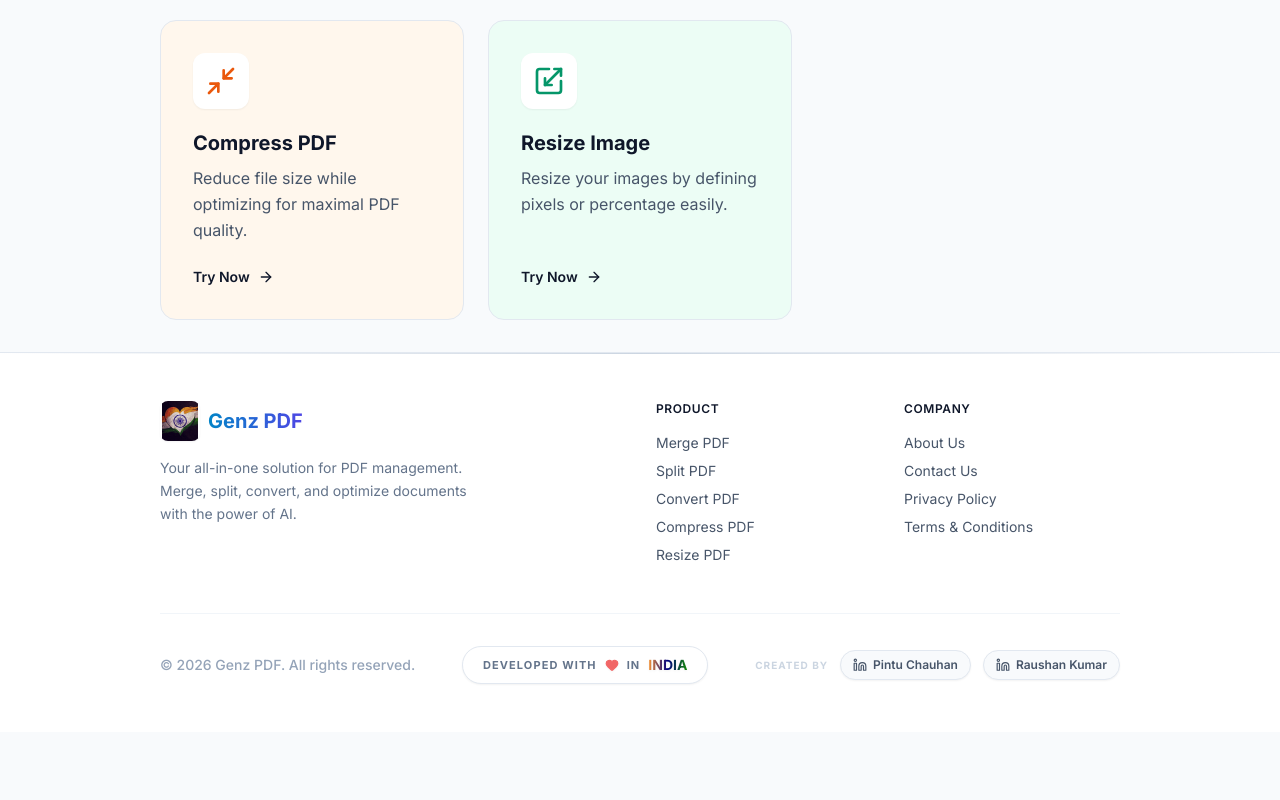
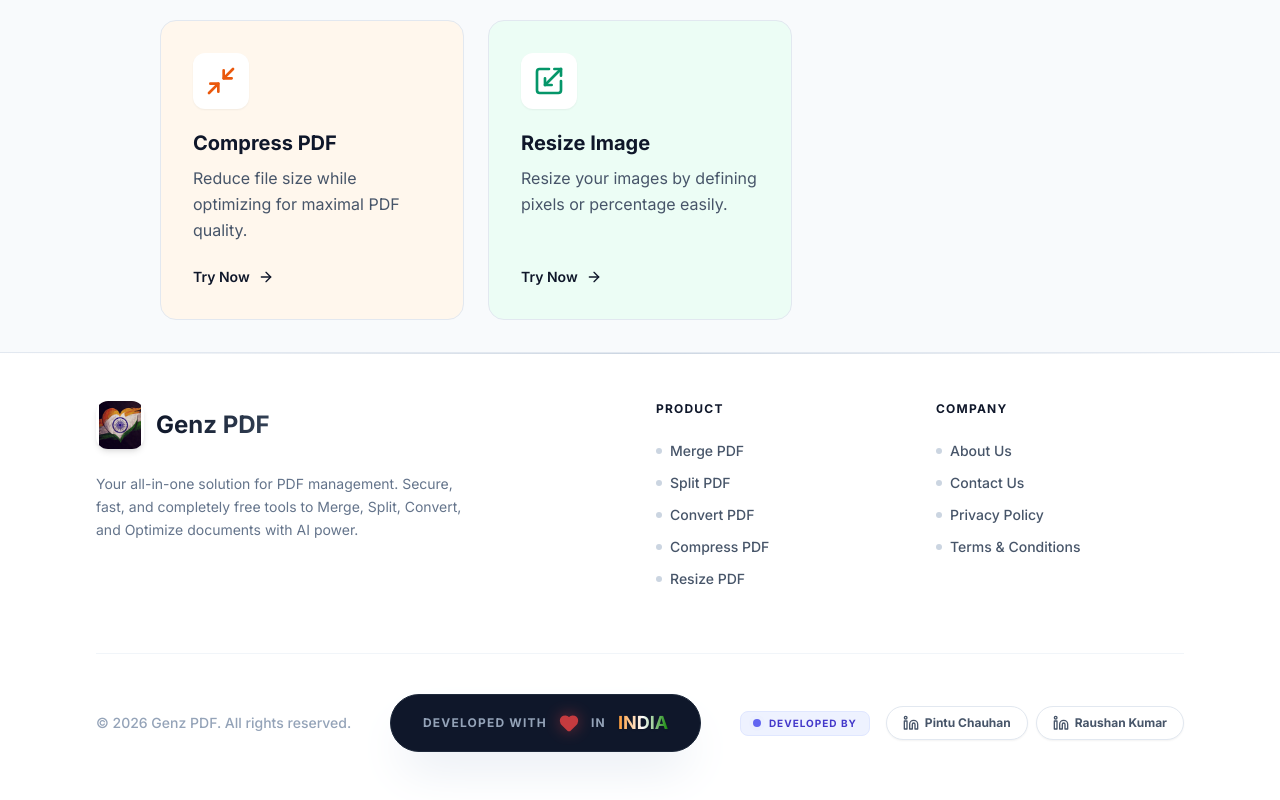
Before and after one commit to pintubhai440/pdf_tool, a React (Vite) app: page / in a window 1280 px wide. Shown: the part 609-1409 px from the top of the page. Before the commit the page ends 1341 px from the top, so only its background shows below. Built offline with nearby package versions, Linux system fonts and the light colour scheme.

Commit message:
Update Footer.tsx

```diff
--- a/components/Footer.tsx
+++ b/components/Footer.tsx
@@ -14,43 +14,44 @@
 
   return (
     <footer className="bg-white border-t border-slate-200 mt-auto relative overflow-hidden">
-      {/* Optional: Top decorative gradient line */}
+      {/* Decorative top gradient line */}
       <div className="absolute top-0 left-0 w-full h-[1px] bg-gradient-to-r from-transparent via-slate-300 to-transparent"></div>
 
-      <div className="max-w-5xl mx-auto px-4 sm:px-6 lg:px-8 py-12">
-        <div className="grid grid-cols-1 md:grid-cols-4 gap-8 mb-12">
+      <div className="max-w-6xl mx-auto px-4 sm:px-6 lg:px-8 py-12">
+        <div className="grid grid-cols-1 md:grid-cols-4 gap-8 mb-16">
 
           {/* Brand Column */}
           <div className="col-span-1 md:col-span-2">
             <button
               onClick={() => handleNav('home')}
-              className="flex items-center gap-2 mb-4 hover:opacity-80 transition-opacity text-left group"
+              className="flex items-center gap-3 mb-6 hover:opacity-80 transition-opacity text-left group"
             >
               {/* Custom Logo Image */}
               <img
                 src="/logo.png"
                 alt="Genz PDF Logo"
-                className="w-10 h-10 object-contain rounded-lg shadow-sm group-hover:scale-105 transition-transform duration-300"
+                className="w-12 h-12 object-contain rounded-xl shadow-md group-hover:scale-105 transition-transform duration-300 bg-white"
               />
-              <span className="text-xl font-bold bg-clip-text text-transparent bg-gradient-to-r from-primary-600 to-indigo-600">
+              <span className="text-2xl font-black bg-clip-text text-transparent bg-gradient-to-r from-slate-900 to-slate-700">
                 Genz PDF
               </span>
             </button>
-            <p className="text-slate-500 text-sm leading-relaxed max-w-xs">
-              Your all-in-one solution for PDF management. Merge, split, convert, and optimize documents with the power of AI.
+            <p className="text-slate-500 text-sm leading-relaxed max-w-sm">
+              Your all-in-one solution for PDF management. Secure, fast, and completely free tools to Merge, Split, Convert, and Optimize documents with AI power.
             </p>
           </div>
 
           {/* Product Links */}
           <div>
-            <h4 className="font-semibold text-slate-900 mb-4 text-xs uppercase tracking-wider">Product</h4>
-            <ul className="space-y-2 text-sm text-slate-600">
+            <h4 className="font-bold text-slate-900 mb-6 text-xs uppercase tracking-widest">Product</h4>
+            <ul className="space-y-3 text-sm text-slate-600">
               {['merge', 'split', 'convert', 'compress', 'resize'].map((item) => (
                 <li key={item}>
                   <button
                     onClick={() => handleNav(item as AppMode)}
-                    className="hover:text-primary-600 transition-colors text-left capitalize flex items-center gap-2"
+                    className="hover:text-primary-600 transition-colors text-left capitalize flex items-center gap-2 group font-medium"
                   >
+                    <span className="w-1.5 h-1.5 rounded-full bg-slate-300 group-hover:bg-primary-600 transition-colors"></span>
                     {item} PDF
                   </button>
                 </li>
@@ -60,62 +61,83 @@
 
           {/* Company Links */}
           <div>
-            <h4 className="font-semibold text-slate-900 mb-4 text-xs uppercase tracking-wider">Company</h4>
-            <ul className="space-y-2 text-sm text-slate-600">
-              <li><button onClick={() => handleNav('about')} className="hover:text-primary-600">About Us</button></li>
-              <li><button onClick={() => handleNav('contact')} className="hover:text-primary-600">Contact Us</button></li>
-              <li><button onClick={() => handleNav('policy')} className="hover:text-primary-600">Privacy Policy</button></li>
-              <li><button onClick={() => handleNav('terms')} className="hover:text-primary-600">Terms & Conditions</button></li>
+            <h4 className="font-bold text-slate-900 mb-6 text-xs uppercase tracking-widest">Company</h4>
+            <ul className="space-y-3 text-sm text-slate-600">
+              {['about', 'contact', 'policy', 'terms'].map((item) => (
+                <li key={item}>
+                  <button
+                    onClick={() => handleNav(item as AppMode)}
+                    className="hover:text-primary-600 transition-colors text-left capitalize flex items-center gap-2 group font-medium"
+                  >
+                     <span className="w-1.5 h-1.5 rounded-full bg-slate-300 group-hover:bg-primary-600 transition-colors"></span>
+                    {item === 'policy' ? 'Privacy Policy' : item === 'terms' ? 'Terms & Conditions' : item + ' Us'}
+                  </button>
+                </li>
+              ))}
             </ul>
           </div>
         </div>
 
         {/* Separator */}
-        <div className="border-t border-slate-100 my-8"></div>
+        <div className="border-t border-slate-100 my-10"></div>
 
         {/* Bottom Bar: Layout adjusted for Pro Look */}
-        <div className="flex flex-col xl:flex-row justify-between items-center gap-6 text-center xl:text-left">
+        <div className="flex flex-col xl:flex-row justify-between items-center gap-8 text-center xl:text-left">
 
           {/* 1. Copyright (Left) */}
-          <p className="text-slate-400 text-sm font-medium order-3 xl:order-1">
+          <p className="text-slate-400 text-sm font-medium order-3 xl:order-1 min-w-[200px]">
             © {new Date().getFullYear()} Genz PDF. All rights reserved.
           </p>
 
-          {/* 2. PRO "Made in India" Badge (Center) */}
+          {/* 2. PRO "Made in India" Badge (Center - Dark & Big) */}
           <div className="order-1 xl:order-2 animate-in fade-in zoom-in duration-700">
-            <div className="group relative inline-flex items-center gap-2 px-5 py-2 rounded-full bg-white border border-slate-200 shadow-sm hover:shadow-md hover:border-orange-200 transition-all duration-300 cursor-default select-none">
-              <span className="text-slate-500 text-[11px] font-bold uppercase tracking-widest">Developed with</span>
+            <div className="group relative inline-flex items-center gap-3 px-8 py-3.5 rounded-full bg-[#0f172a] border border-slate-800 shadow-2xl shadow-slate-200 hover:shadow-orange-500/10 hover:border-orange-500/30 transition-all duration-300 cursor-default select-none hover:-translate-y-1">
 
-              {/* Beating Heart */}
+              <span className="text-slate-400 text-xs font-bold uppercase tracking-widest group-hover:text-slate-200 transition-colors">
+                Developed with
+              </span>
+
+              {/* Beating Heart with Glow */}
               <Heart
-                size={14}
-                className="text-red-500 fill-red-500 animate-pulse drop-shadow-sm"
+                size={20}
+                className="text-red-500 fill-red-500 animate-pulse drop-shadow-[0_0_8px_rgba(239,68,68,0.6)]"
               />
 
-              <span className="text-slate-500 text-[11px] font-bold uppercase tracking-widest">in</span>
+              <span className="text-slate-400 text-xs font-bold uppercase tracking-widest group-hover:text-slate-200 transition-colors">
+                in
+              </span>
 
-              {/* Tricolor Gradient Text for INDIA */}
-              <span className="text-sm font-black bg-clip-text text-transparent bg-gradient-to-r from-[#FF9933] via-[#000080] to-[#138808] drop-shadow-sm">
+              {/* Tricolor Gradient Text for INDIA with White for contrast */}
+              <span className="text-lg font-black bg-clip-text text-transparent bg-gradient-to-r from-[#FF9933] via-[#ffffff] to-[#138808] drop-shadow-sm">
                 INDIA
               </span>
             </div>
           </div>
 
-          {/* 3. Developers (Right) */}
-          <div className="flex flex-wrap items-center justify-center gap-3 order-2 xl:order-3">
-             <span className="text-[10px] uppercase font-bold text-slate-300 tracking-widest hidden sm:block">
-               Created By
+          {/* 3. Developers (Right - Highlighted) */}
+          <div className="flex flex-wrap items-center justify-center gap-4 order-2 xl:order-3 min-w-[200px]">
+
+             {/* Highlighted "Developed By" Badge */}
+             <div className="flex items-center gap-2 px-3 py-1 bg-indigo-50 border border-indigo-100 rounded-lg">
+                <span className="relative flex h-2 w-2">
+                  <span className="animate-ping absolute inline-flex h-full w-full rounded-full bg-indigo-400 opacity-75"></span>
+                  <span className="relative inline-flex rounded-full h-2 w-2 bg-indigo-500"></span>
                 </span>
+                <span className="text-[10px] uppercase font-extrabold text-indigo-700 tracking-widest">
+                  Developed by
+                </span>
+             </div>
 
+             <div className="flex items-center gap-2">
                 {/* Pintu's Link */}
                 <a
                   href="https://www.linkedin.com/in/pintu-chauhan-ctuap/"
                   target="_blank"
                   rel="noopener noreferrer"
-               className="flex items-center gap-1.5 px-3 py-1.5 rounded-full bg-slate-50 text-slate-600 border border-slate-200 hover:bg-[#0077b5] hover:text-white hover:border-[#0077b5] transition-all duration-300 group shadow-sm"
+                  className="flex items-center gap-1.5 px-4 py-2 rounded-full bg-white text-slate-600 border border-slate-200 hover:bg-[#0077b5] hover:text-white hover:border-[#0077b5] transition-all duration-300 group shadow-sm hover:shadow-md"
                 >
-               <Linkedin size={14} className="group-hover:scale-110 transition-transform" />
-               <span className="text-xs font-semibold">Pintu Chauhan</span>
+                  <Linkedin size={16} className="group-hover:scale-110 transition-transform" />
+                  <span className="text-xs font-bold">Pintu Chauhan</span>
                 </a>
 
                 {/* Raushan's Link */}
@@ -123,11 +145,12 @@
                   href="https://www.linkedin.com/in/raushan-kumar-0b5340373/"
                   target="_blank"
                   rel="noopener noreferrer"
-               className="flex items-center gap-1.5 px-3 py-1.5 rounded-full bg-slate-50 text-slate-600 border border-slate-200 hover:bg-[#0077b5] hover:text-white hover:border-[#0077b5] transition-all duration-300 group shadow-sm"
+                  className="flex items-center gap-1.5 px-4 py-2 rounded-full bg-white text-slate-600 border border-slate-200 hover:bg-[#0077b5] hover:text-white hover:border-[#0077b5] transition-all duration-300 group shadow-sm hover:shadow-md"
                 >
-               <Linkedin size={14} className="group-hover:scale-110 transition-transform" />
-               <span className="text-xs font-semibold">Raushan Kumar</span>
+                  <Linkedin size={16} className="group-hover:scale-110 transition-transform" />
+                  <span className="text-xs font-bold">Raushan Kumar</span>
                 </a>
+             </div>
           </div>
 
         </div>
```
Lines whose indentation alone changed are shown as unchanged.
